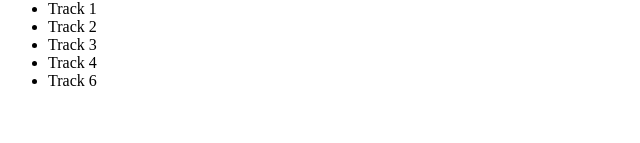
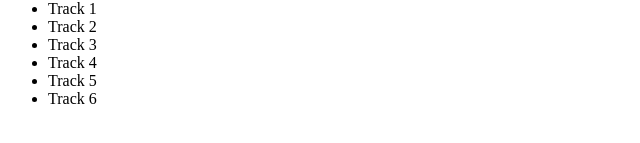
Before and after one commit to SMcGregor199/alofiblog, a React (Vite) app: page / in a window 1280 px wide. Shown: the part 495-638 px from the top of the page, without its empty margins (0-640 px from the left). Built offline with nearby package versions, Linux system fonts and the light colour scheme.

Commit message:
readd 5th track

```diff
--- a/src/main.jsx
+++ b/src/main.jsx
@@ -13,6 +13,7 @@ function Main () {
         <li>Track 2</li>
         <li>Track 3</li>
         <li>Track 4</li>
+        <li>Track 5</li>
         <li>Track 6</li>
       </ul>
     </main>
```
